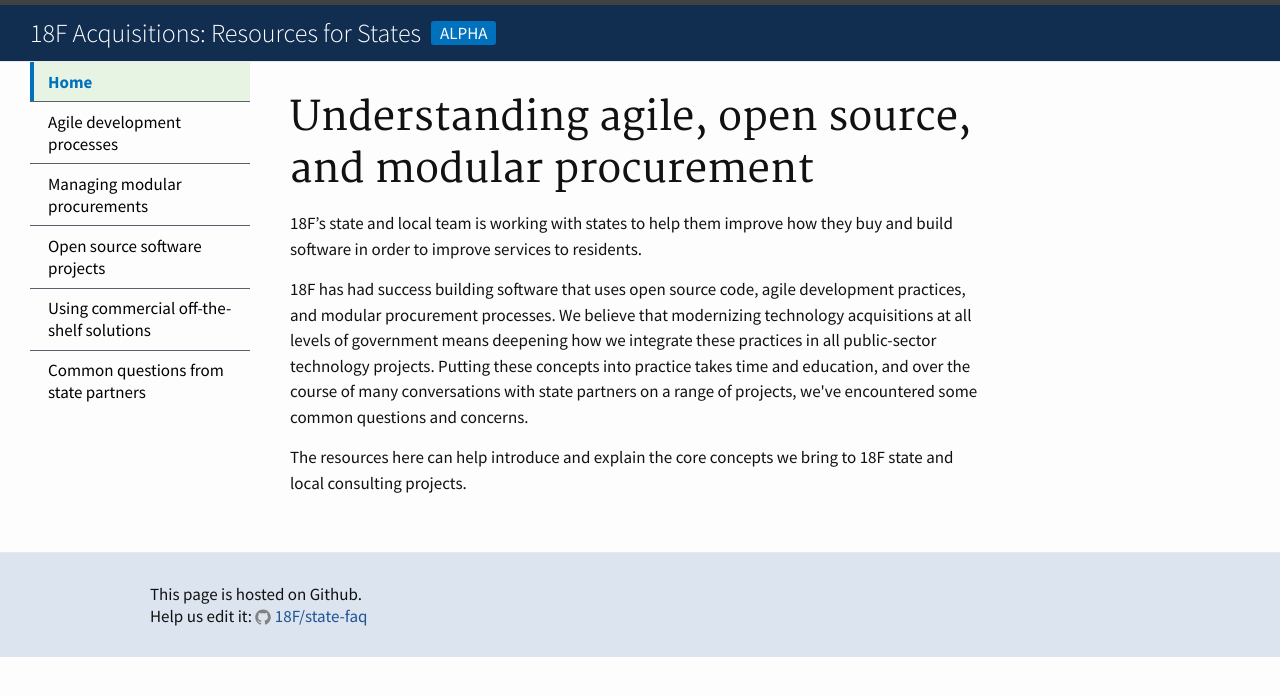
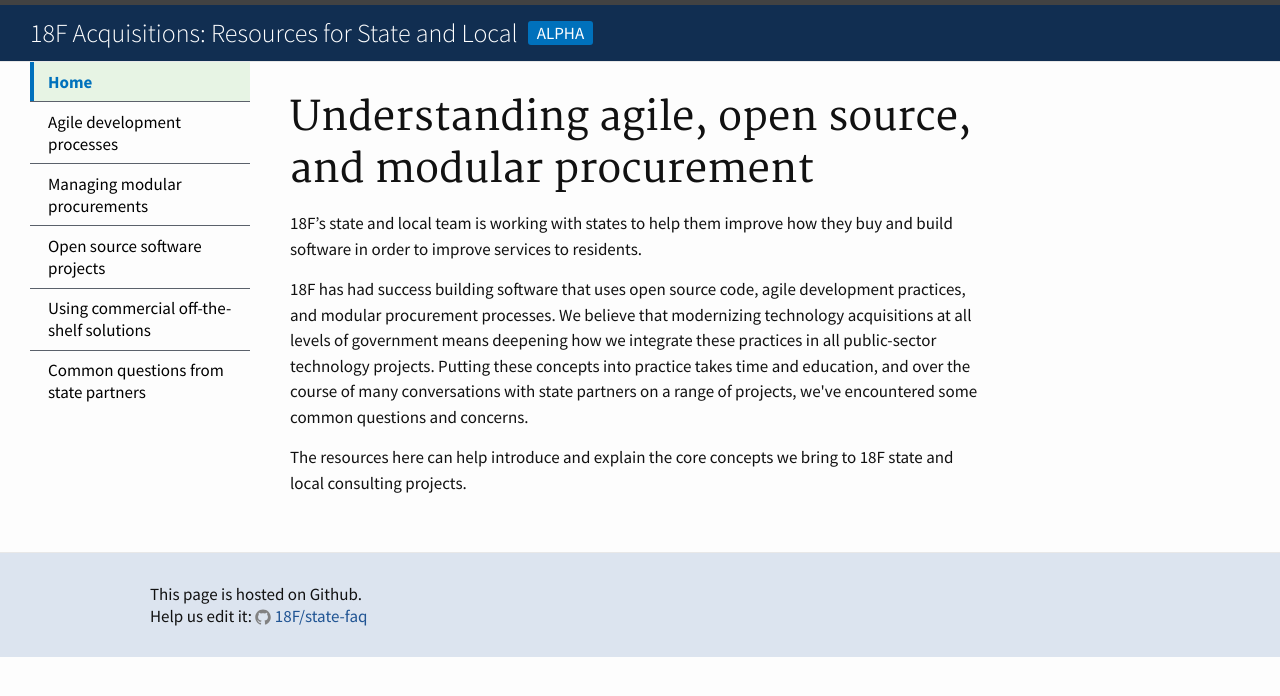
Before and after one commit to 18F/state-faq, a Jekyll site: the page built from index.html, in a window 1280 px wide. Shown: the top 696 px of the page. Built offline with Jekyll 4.4.1, drawn with Linux system fonts in a browser that asks for light colours.

Commit message:
Change title to state/local

```diff
--- a/_config.yml
+++ b/_config.yml
@@ -6,7 +6,7 @@
 # 'jekyll serve'. If you change this file, please restart the server process.
 
 # Site settings
-title: "18F Acquisitions: Resources for States"
+title: "18F Acquisitions: Resources for State and Local"
 description: >
   Frequently asked questions from 18F's state child welfare and Medicaid partners
 baseurl: "" # the subpath of your site, e.g. /blog
```
